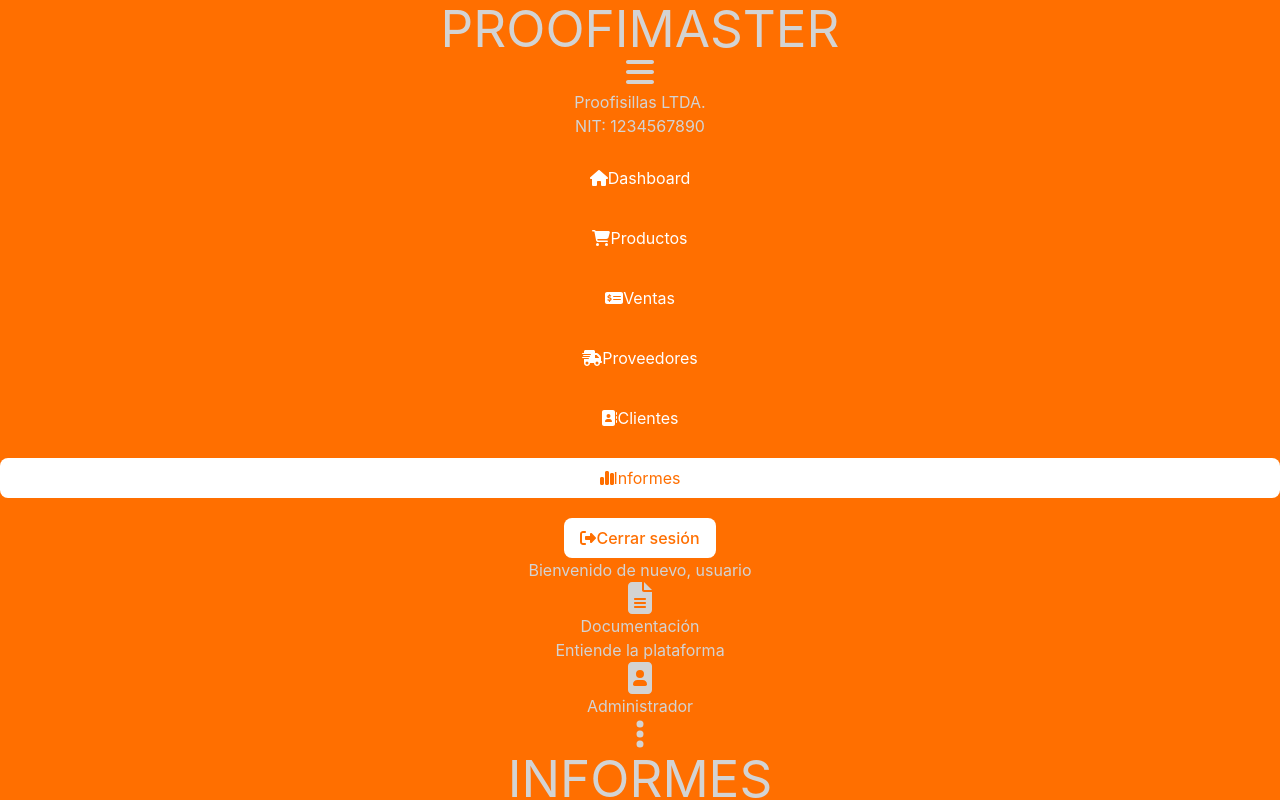
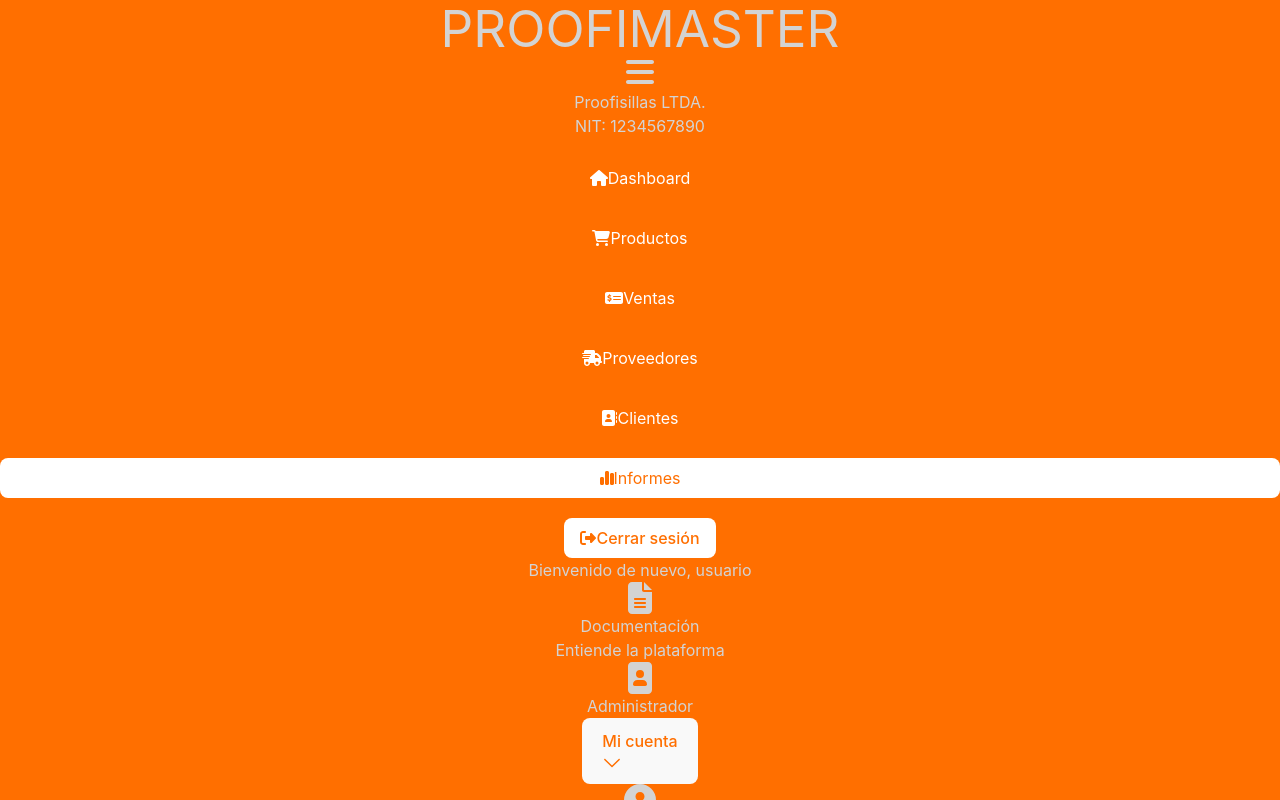
Before and after one commit to JhonLayton21/proofimaster, a React (Vite) app: page /informes in a window 1280 px wide. Built offline with nearby package versions, Linux system fonts and the light colour scheme.

Commit message:
menu cuenta

```diff
--- a/src/componentes/Home.jsx
+++ b/src/componentes/Home.jsx
@@ -13,7 +13,7 @@ const Home = ({ correoUsuario }) => {
 
             {/* MENU PRINCIPAL */}
             <div className="w-full h-full md:col-span-10 overflow-y-auto">
-                <BentoGrid />
+                <BentoGrid correoUsuario={correoUsuario} />
             </div>
         </div>
     );
--- /dev/null
+++ b/src/componentes/MenuCuenta.jsx
@@ -0,0 +1,123 @@
+import React, { useEffect, useRef, useState } from "react";
+import { faCircleUser } from '@fortawesome/free-solid-svg-icons';
+import { FontAwesomeIcon } from '@fortawesome/react-fontawesome';
+import { getAuth, signOut } from 'firebase/auth';
+import appFirebase from '../credenciales';
+import { Link } from "react-router-dom";
+
+const auth = getAuth(appFirebase);
+
+export default function MenuCuenta() {
+  const [dropdownOpen, setDropdownOpen] = useState(false);
+
+  const trigger = useRef(null);
+  const dropdown = useRef(null);
+
+  // close on click outside
+  useEffect(() => {
+    const clickHandler = ({ target }) => {
+      if (!dropdown.current) return;
+      if (
+        !dropdownOpen ||
+        dropdown.current.contains(target) ||
+        trigger.current.contains(target)
+      )
+        return;
+      setDropdownOpen(false);
+    };
+    document.addEventListener("click", clickHandler);
+    return () => document.removeEventListener("click", clickHandler);
+  });
+
+  // close if the esc key is pressed
+  useEffect(() => {
+    const keyHandler = ({ keyCode }) => {
+      if (!dropdownOpen || keyCode !== 27) return;
+      setDropdownOpen(false);
+    };
+    document.addEventListener("keydown", keyHandler);
+    return () => document.removeEventListener("keydown", keyHandler);
+  });
+
+  return (
+    <section className="bg-gray-2 dark:bg-dark">
+      <div className="container">
+        <div className="flex justify-center">
+          <div className="relative inline-block">
+            <button
+              ref={trigger}
+              onClick={() => setDropdownOpen(!dropdownOpen)}
+              className="mb-3.5 inline-flex h-12 items-center justify-center gap-2 rounded-lg border border-stroke bg-[#ff6f00] text-slate-100 px-6 py-3 text-base font-bold text-dark dark:border-dark-3 dark:bg-dark-2 dark:text-white"
+            >
+              Mi cuenta
+              <span
+                className={`duration-100 ${dropdownOpen ? "-scale-y-100" : ""}`}
+              >
+                <svg
+                  width="20"
+                  height="20"
+                  viewBox="0 0 20 20"
+                  fill="none"
+                  xmlns="http://www.w3.org/2000/svg"
+                >
+                  <path
+                    d="M10 14.25C9.8125 14.25 9.65625 14.1875 9.5 14.0625L2.3125 7C2.03125 6.71875 2.03125 6.28125 2.3125 6C2.59375 5.71875 3.03125 5.71875 3.3125 6L10 12.5312L16.6875 5.9375C16.9688 5.65625 17.4062 5.65625 17.6875 5.9375C17.9688 6.21875 17.9688 6.65625 17.6875 6.9375L10.5 14C10.3437 14.1562 10.1875 14.25 10 14.25Z"
+                    fill="currentColor"
+                  />
+                </svg>
+              </span>
+            </button>
+            <div
+              ref={dropdown}
+              onFocus={() => setDropdownOpen(true)}
+              onBlur={() => setDropdownOpen(false)}
+              className={`absolute right-0 top-full w-[240px] divide-y divide-stroke overflow-hidden rounded-lg bg-white dark:divide-dark-3 dark:bg-dark-2 ${dropdownOpen ? "block" : "hidden"}`}
+            >
+              <div className="flex items-center gap-3 px-4 py-3">
+                <div className="relative aspect-square w-10 rounded-full">
+                  <FontAwesomeIcon icon={faCircleUser} className="text-slate-800 dark:text-slate-50 fa-2xl" />
+                  <span className="absolute -right-0.5 -top-0.5 block h-3.5 w-3.5 rounded-full border-2 border-white bg-green-500 dark:border-dark"></span>
+                </div>
+                <div>
+                  <p className="text-sm font-semibold text-slate-800 text-dark dark:text-white">
+                    Jhon Layton
+                  </p>
+                  <p className="text-sm text-body-color text-[#757575] dark:text-dark-6">
+                    jhonlayton@outlook.com
+                  </p>
+                </div>
+              </div>
+              <div>
+                <a
+                  href="#0"
+                  className="flex w-full items-center justify-between px-4 py-2.5 text-[#757575] text-sm font-medium text-dark hover:bg-gray-50 dark:text-white dark:hover:bg-white/5"
+                >
+                  Ver perfil
+                </a>
+                <Link to="/configuracion"
+                  href="#0"
+                  className="flex w-full items-center justify-between px-4 py-2.5 text-[#757575] text-sm font-medium text-dark hover:bg-gray-50 dark:text-white dark:hover:bg-white/5"
+                >
+                  Configuración
+                </Link>
+              </div>
+              <div>
+                <a
+                  href="#0"
+                  className="flex w-full items-center justify-between px-4 py-2.5 text-[#757575] text-sm font-medium text-dark hover:bg-gray-50 dark:text-white dark:hover:bg-white/5"
+                >
+                  Documentación
+                </a>
+              </div>
+              <div>
+                <button className="flex w-full items-center justify-between px-4 py-2.5 text-sm font-medium text-dark hover:bg-gray-50 dark:text-white dark:hover:bg-white/5" onClick={() => signOut(auth)}>
+                  Cerrar sesión
+                </button>
+              </div>
+            </div>
+          </div>
+        </div>
+      </div>
+    </section>
+  );
+}
--- a/src/componentes/MenuPrincipal.jsx
+++ b/src/componentes/MenuPrincipal.jsx
@@ -8,6 +8,7 @@ import TablaProveedores from "../componentes/proveedores/TablaProveedores";
 import { faEllipsisV, faFileLines, faImagePortrait } from '@fortawesome/free-solid-svg-icons';
 import { FontAwesomeIcon } from '@fortawesome/react-fontawesome';
 import BentoGrid from "./BentoGrid";
+import MenuCuenta from "./MenuCuenta";
 
 const auth = getAuth(appFirebase);
 
@@ -34,11 +35,10 @@ const MenuPrincipal = ({ correoUsuario, showTablaProductos, showTablaClientes, s
                                 <p className="text-sm text-slate-800 dark:text-slate-50 font-bold text-left">{correoUsuario}</p>
                                 <p className="text-sm font-medium text-[#757575] dark:text-[#757575] text-left">Administrador</p>
                             </div>
-                            <div className="relative">
-                                <Link to="/configuracion" className="absolute top-1/2 right-0 transform -translate-y-1/2 text-gray-500">
-                                    <FontAwesomeIcon icon={faEllipsisV} className="fa-2xl text-slate-800 dark:text-slate-50" />
-                                </Link>
-                            </div>
+
+                        </div>
+                        <div className="relative">
+                            <MenuCuenta />
                         </div>
                     </div>
                 </div>
```
